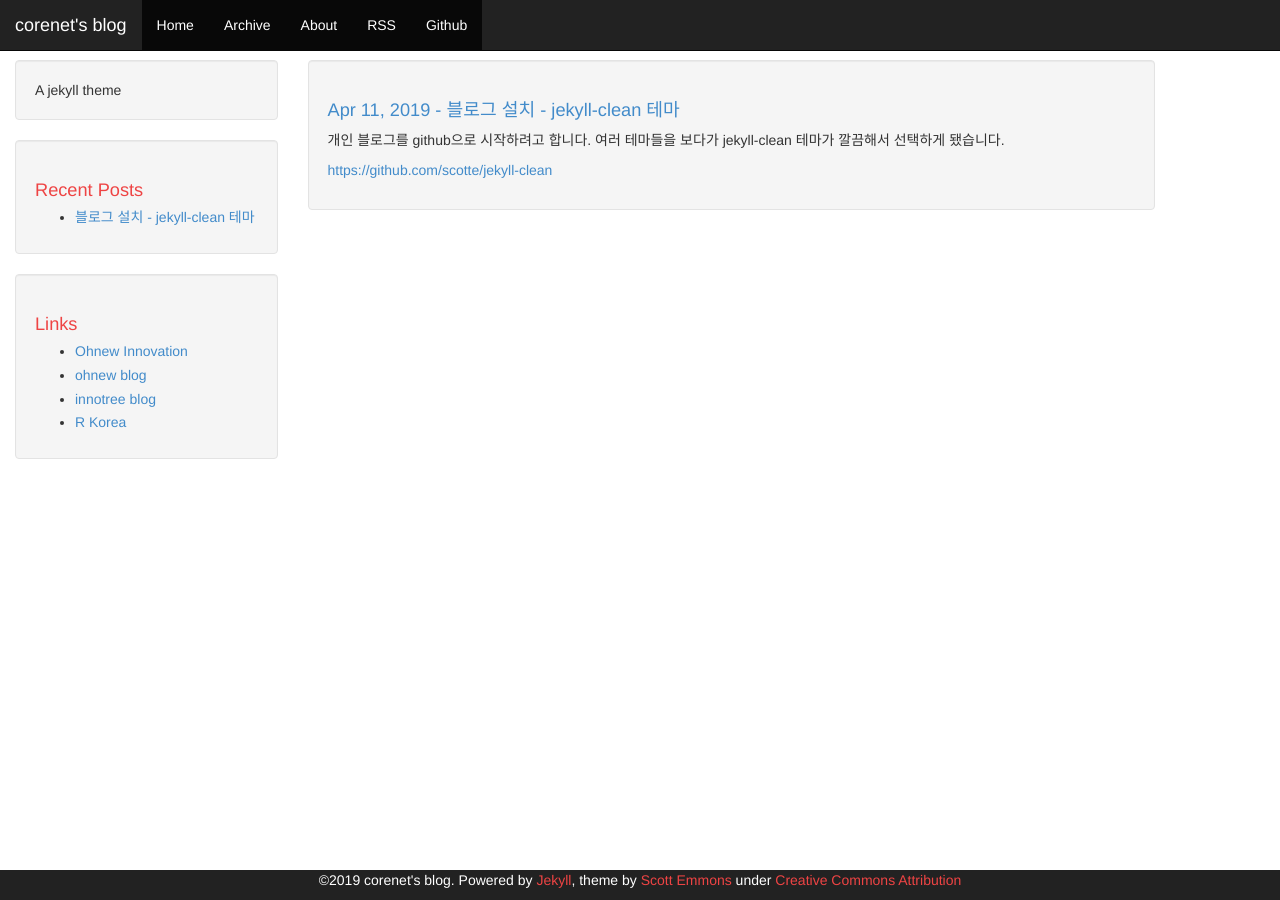
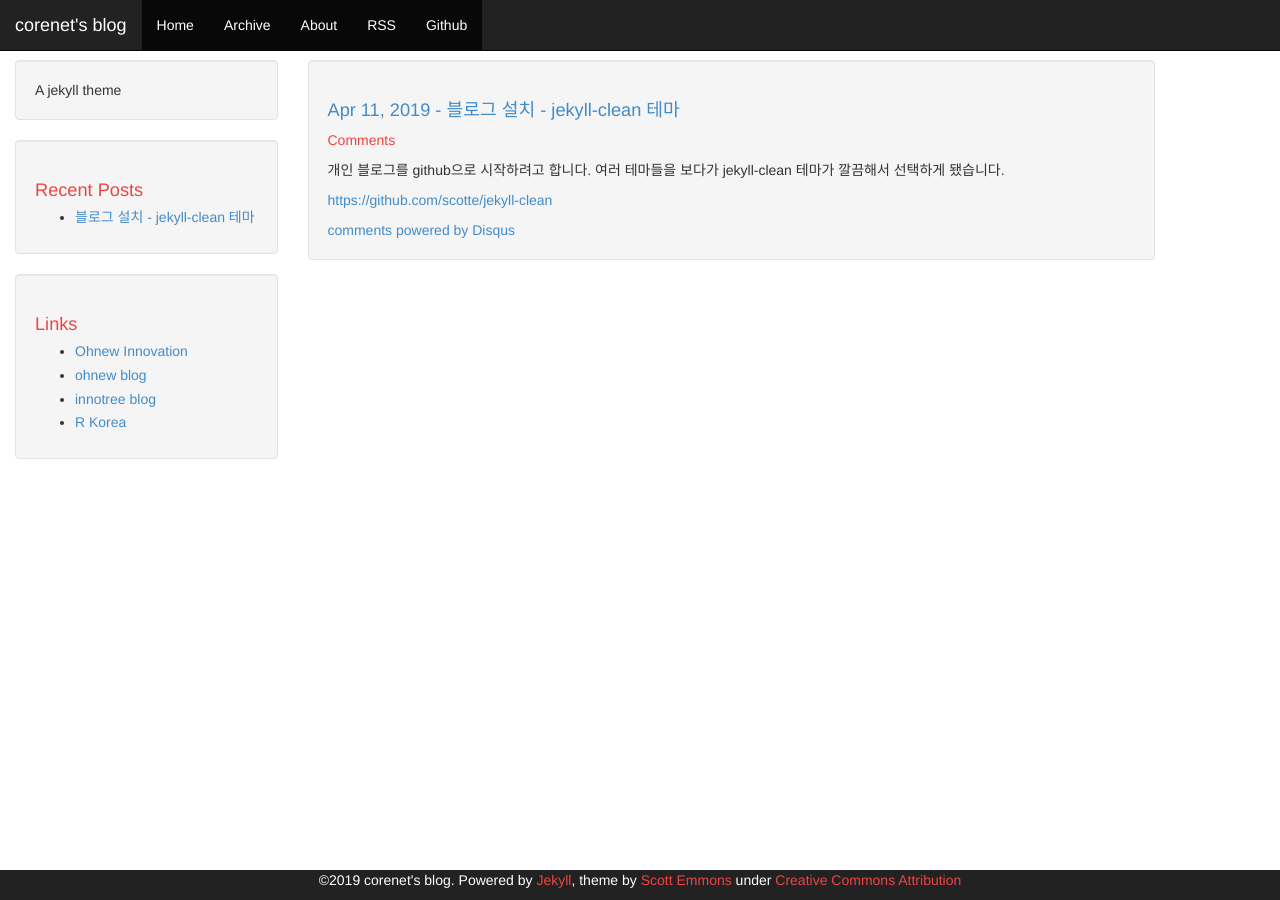
Before and after one commit to artflower/blog, a Jekyll site: the page built from _posts/2019-04-11-blog-install.md, in a window 1280 px wide. Built offline with Jekyll 4.4.1, drawn with Linux system fonts in a browser that asks for light colours; comment, search, counter and statistics services are not loaded; part of the change alters nothing that is shown.

Commit message:
disqus config

```diff
--- a/_config.yml
+++ b/_config.yml
@@ -28,7 +28,7 @@ comments: true
 isso: ''
 
 # Set this to your disqus shortname to enable comments via disqus. Set to '' to disable disqus.
-disqus: ''
+disqus: 'artflower-github'
 
 permalink: /:year/:month/:title
 paginate: 3
```
